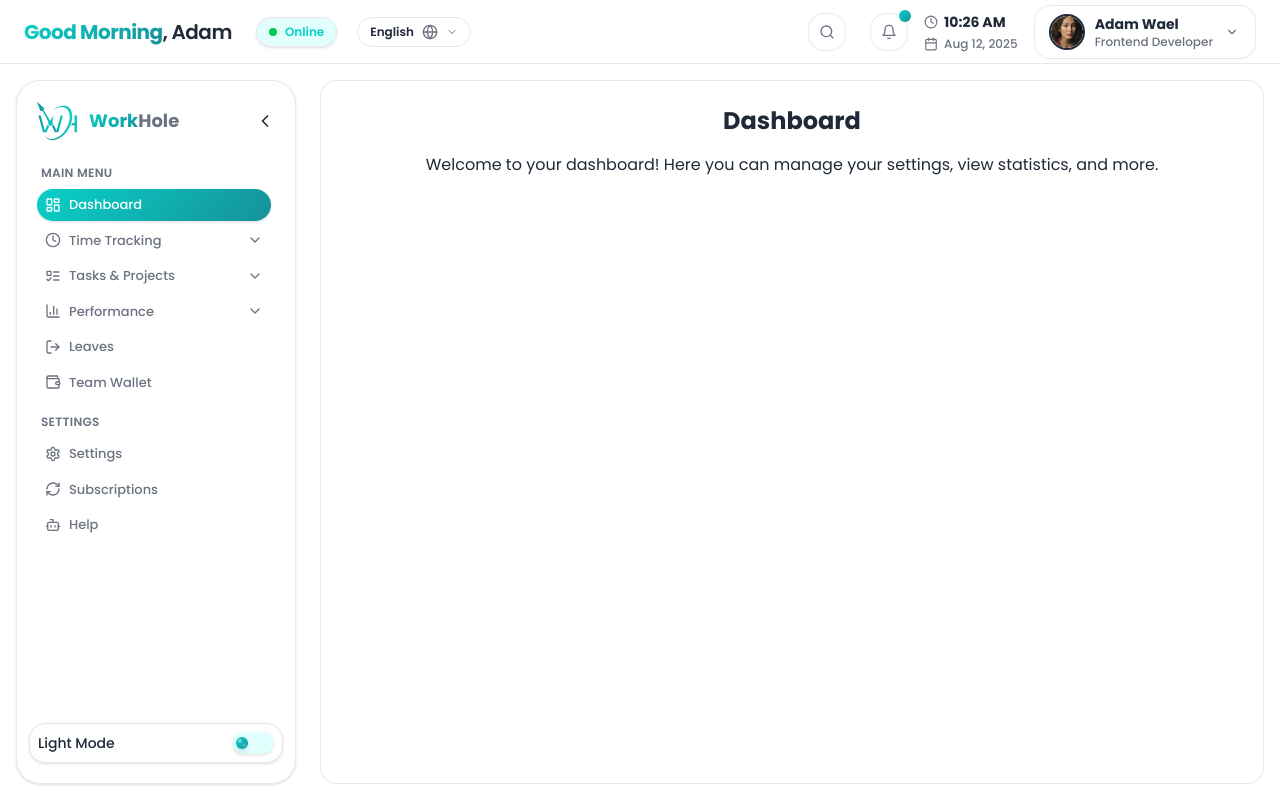
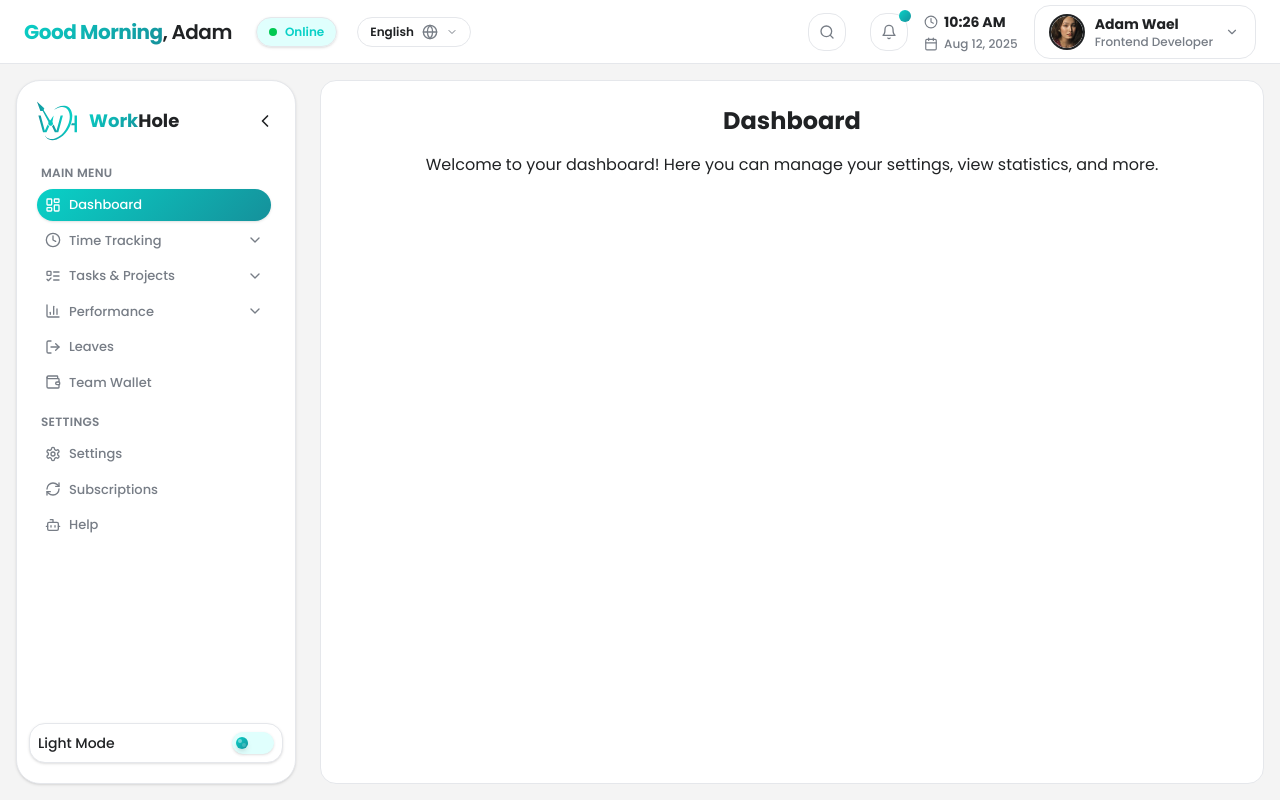
Before and after one commit to CultivBureau/WorkHoleMVP, a React (Vite) app: page /pages/User/dashboard in a window 1280 px wide. Built offline with nearby package versions, Linux system fonts and the light colour scheme.

Commit message:
some edits in the ap.css

```diff
--- a/src/App.css
+++ b/src/App.css
@@ -64,10 +64,12 @@ body {
 }
 
 [data-theme="light"] {
+  --bg-all: #F4F4F4;
   --bg-color: #ffffff;
   --container-color: #e5e7eb;
-  --text-color: #1f2937;
-  --sub-text-color: #6b7280;
+  --text-color: #202224;
+  --sub-text-color: #777D86;
+  --sub-text-color-2: #B0B0B0;
   --accent-color: #09D1C7;
   --accent-hover: #15919B;
   --hover-color: #CDFFFC9C;
@@ -76,10 +78,12 @@ body {
 }
 
 [data-theme="dark"] {
+  --bg-all: #F4F4F4;
   --bg-color: #111827;
   --container-color: #4b5563;
   --text-color: #f9fafb;
   --sub-text-color: #d1d5db;
+  --sub-text-color-2: #B0B0B0;
   --accent-color: #09D1C7;
   --accent-hover: #15919B;
   --hover-color: #CDFFFC9C;
--- a/src/App.jsx
+++ b/src/App.jsx
@@ -3,6 +3,7 @@ import { BrowserRouter, Routes, Route } from "react-router-dom";
 import Login from "./components/login/login";
 import Dashboard from "./pages/User/dashboard/page";
 import Leaves from "./pages/User/leaves/page";
+import TimeTracking from "./pages/User/time_tracking/page";
 import { useState, useEffect } from "react";
 
 function App() {
@@ -26,6 +27,10 @@ function App() {
           path="/pages/User/leaves"
           element={<Leaves lang={lang} setLang={setLang} />}
         />
+        <Route
+          path="/pages/User/time_tracking"
+          element={<TimeTracking lang={lang} setLang={setLang} />}
+        />
       </Routes>
     </BrowserRouter>
   );
--- a/src/components/side-menu/side-menu.jsx
+++ b/src/components/side-menu/side-menu.jsx
@@ -26,7 +26,7 @@ import logo from "../../assets/side-menu-icons/logo.svg?url";
 const mainMenuItems = [
   { key: "dashboard", Icon: LayoutDashboard },
   {
-    key: "time",
+    key: "time_tracking", // غير من "time" إلى "time_tracking"
     Icon: Clock,
     children: [
       { key: "attendance", Icon: CalendarCheck },
@@ -83,8 +83,11 @@ function SideMenuItem({
               setCollapsed(false);
               setTimeout(() => setOpenDropdown(item.key), 200);
             } else {
+              // toggle dropdown
               setOpenDropdown(isOpen ? null : item.key);
             }
+            // لو ضغطت على العنصر الأساسي، روح للصفحة
+            onClick(item.key);
           } else {
             onClick(item.key);
           }
@@ -288,10 +291,25 @@ export default function SideMenu() {
     if (location.pathname.startsWith("/pages/User/dashboard"))
       return "dashboard";
     if (location.pathname.startsWith("/pages/User/leaves")) return "leaves";
-    // أضف باقي الصفحات هنا لو عندك
+    if (location.pathname.startsWith("/pages/User/time_tracking"))
+      return "time_tracking";
+    if (location.pathname.startsWith("/pages/User/attendance"))
+      return "attendance";
+    if (location.pathname.startsWith("/pages/User/break")) return "break";
     return "";
   };
   const active = getActiveKey();
+
+  // فتح dropdown تلقائي لو كنت على time_tracking أو أي صفحة من children بتوعها
+  useEffect(() => {
+    if (
+      active === "time_tracking" ||
+      active === "attendance" ||
+      active === "break"
+    ) {
+      setOpenDropdown("time_tracking");
+    }
+  }, [active]);
 
   // Set language from localStorage or default to "en"
   useEffect(() => {
@@ -320,10 +338,14 @@ export default function SideMenu() {
 
   // تعديل دالة onClick:
   const handleMenuClick = (key) => {
-    // Routing logic
     if (key === "dashboard") navigate("/pages/User/dashboard");
     else if (key === "leaves") navigate("/pages/User/leaves");
-    // أضف باقي الروابط هنا
+    else if (key === "time_tracking") {
+      navigate("/pages/User/time_tracking");
+      // الـ dropdown هيفتح تلقائي من الـ useEffect
+    } else if (key === "attendance") navigate("/pages/User/attendance");
+    else if (key === "break") navigate("/pages/User/break");
+    // أضف باقي الصفحات هنا
   };
 
   // استخدم دالة فارغة بدل setActive
@@ -372,7 +394,7 @@ export default function SideMenu() {
             // ثابت بالإنجليزي واتجاهه يسار دائماً
             <div className="text-left flex items-center" dir="ltr">
               <span className="text-lg font-bold gradient-text">Work</span>
-              <span className="text-lg font-bold text-[var(--sub-text-color)]">
+              <span className="text-lg font-bold text-[var(--sub-text-color]">
                 Hole
               </span>
             </div>
--- a/src/locales/ar.json
+++ b/src/locales/ar.json
@@ -18,7 +18,8 @@
     "subscriptions": "الاشتراكات",
     "help": "مساعدة",
     "darkMode": "الوضع الليلي",
-    "lightMode": "الوضع النهاري"
+    "lightMode": "الوضع النهاري",
+    "time_tracking": "تتبع الوقت"
   },
   "navbar": {
     "greeting": "صباح الخير",
--- a/src/locales/en.json
+++ b/src/locales/en.json
@@ -18,7 +18,8 @@
     "subscriptions": "Subscriptions",
     "help": "Help",
     "darkMode": "Dark Mode",
-    "lightMode": "Light Mode"
+    "lightMode": "Light Mode",
+    "time_tracking": "Time Tracking"
   },
   "navbar": {
     "greeting": "Good Morning",
--- a/src/pages/User/dashboard/page.jsx
+++ b/src/pages/User/dashboard/page.jsx
@@ -6,18 +6,18 @@ const Dashboard = ({ lang, setLang }) => {
   return (
     <div
       className="w-full h-screen flex flex-col"
-      style={{ background: "var(--bg-color)" }}
+      style={{ background: "var(--bg-all)" }}
     >
       {/* Navigation Bar - Full Width at Top */}
       <NavBar lang={lang} setLang={setLang} />
 
       {/* Content Area with SideMenu and Main Content */}
-      <div className="flex flex-1 min-h-0">
+      <div className="flex flex-1 min-h-0" style={{ background: "var(--bg-all)" }}>
         {/* Side Menu - Left side under navbar */}
         <SideMenu lang={lang} />
 
         {/* Main Content - Rest of the space */}
-        <main className="flex-1 overflow-auto p-4">
+        <main className="flex-1 overflow-auto p-4" style={{ background: "var(--bg-all)" }}>
           <div
             className="h-full rounded-2xl border border-gray-200"
             style={{ background: "var(--bg-color)" }}
```
